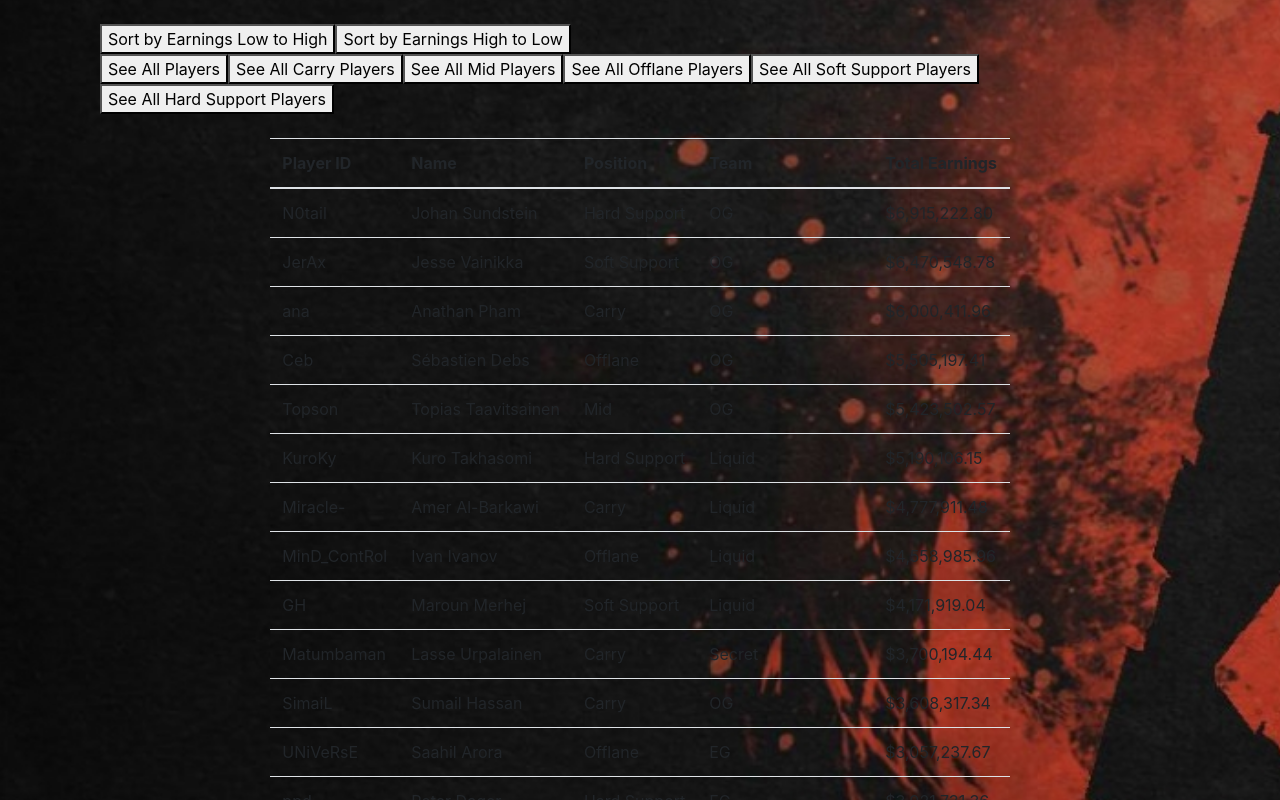
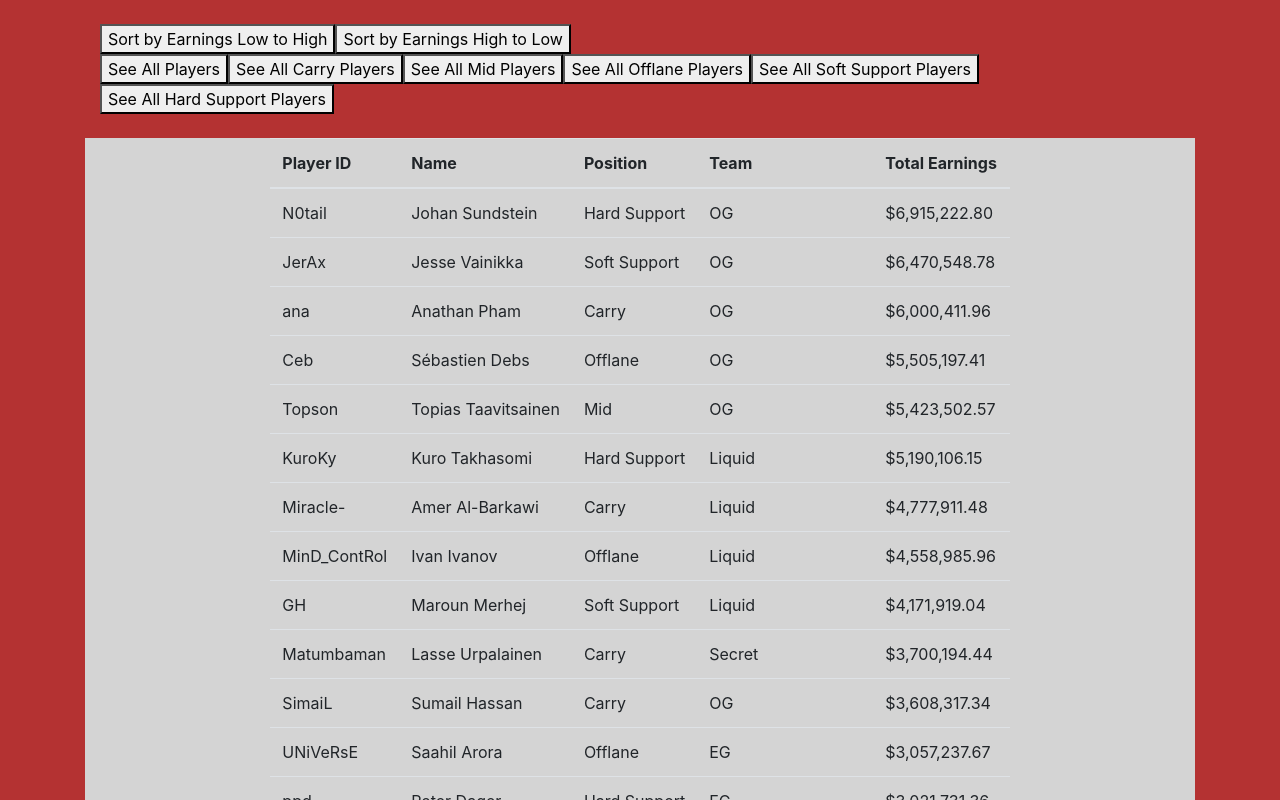
Before and after one commit to sbarrow825/React-Employee-Directory, a React (Create React App) app: page / in a window 1280 px wide. Shown: the part 440-1240 px from the top of the page. Built offline with nearby package versions, Linux system fonts and the light colour scheme.

Commit message:
fixed manifest.json in public

```diff
--- a/src/components/Table/index.js
+++ b/src/components/Table/index.js
@@ -1,4 +1,5 @@
 import React from 'react'
+import "./style.css"
 
 function Table(props) {
     return (
--- /dev/null
+++ b/src/components/Table/style.css
@@ -0,0 +1,3 @@
+.table {
+    background-color: rgb(212, 212, 212);
+}
--- a/src/style.css
+++ b/src/style.css
@@ -4,8 +4,5 @@
 }
 
 body {
-    /* background-color: rgba(44, 0, 0, 0.363); */
-    background-image: url("./dota2background.jpg");
-    background-repeat: no-repeat;
-    background-size: cover;
+    background-color: rgb(180, 50, 50);
 }
```
